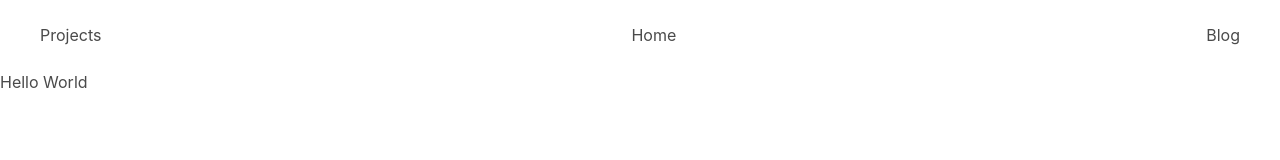
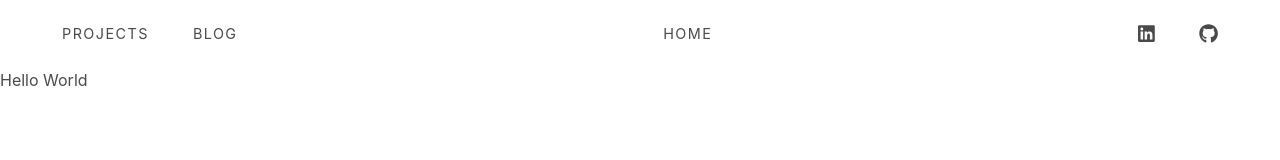
Before and after one commit to zmess24/portfolio, a Gatsby site: page / in a window 1280 px wide. Built offline with nearby package versions, Linux system fonts and the light colour scheme; Gatsby itself is replaced by a stand-in of ours.

Commit message:
fontawesome added

```diff
--- a/package.json
+++ b/package.json
@@ -15,6 +15,11 @@
     "clean": "gatsby clean"
   },
   "dependencies": {
+    "@fortawesome/fontawesome-svg-core": "^1.2.36",
+    "@fortawesome/free-brands-svg-icons": "^5.15.4",
+    "@fortawesome/free-regular-svg-icons": "^5.15.4",
+    "@fortawesome/free-solid-svg-icons": "^5.15.4",
+    "@fortawesome/react-fontawesome": "^0.1.15",
     "@mdx-js/mdx": "^1.6.22",
     "@mdx-js/react": "^1.6.22",
     "bulma": "^0.9.3",
--- a/src/components/navbar.js
+++ b/src/components/navbar.js
@@ -1,12 +1,25 @@
 import * as React from 'react';
+import { FontAwesomeIcon } from '@fortawesome/react-fontawesome';
+import '../utils/fontawesome';
 
 const Navbar = () => {
     return (
         <nav className="navbar" role="navigation" aria-label="main navigation">
             <ul className="navbar-menu">
-                <li className="navbar-start">Projects</li>
+                <ul className="navbar-start">
+                    <li className="navbar-item">Projects</li>
+                    <li className="navbar-item">Blog</li>
+                </ul>
                 <li className="navbar-item">Home</li>
-                <li className="navbar-end">Blog</li>
+                <ul className="navbar-end">
+                    <li className="navbar-item">
+                        <FontAwesomeIcon size="lg" icon={['fab', 'linkedin']}/>
+                    </li>
+                    <li className="navbar-item">
+                        <FontAwesomeIcon size="lg" icon={['fab', 'github']} />
+                    </li>
+                </ul>
+
             </ul>
         </nav>
     )
--- a/src/pages/master.scss
+++ b/src/pages/master.scss
@@ -7,7 +7,16 @@
 .navbar-menu {
     padding: 15px 40px;
 
-    li {
+    .navbar-item {
         align-items: center;
+        margin: 0px 10px;
+        font-size: .9rem;
+        letter-spacing: .1em;
+        text-transform: uppercase;
     }
+
+    // .navbar-start {
+    //     flex-grow: 1;
+    //     justify-content: center;
+    // }
 }
--- /dev/null
+++ b/src/utils/fontawesome.js
@@ -0,0 +1,5 @@
+import { library } from '@fortawesome/fontawesome-svg-core';
+import { faMobile, faCashRegister, faCodeBranch } from '@fortawesome/free-solid-svg-icons';
+import { fab } from '@fortawesome/free-brands-svg-icons';
+
+library.add(fab, faMobile, faCashRegister, faCodeBranch);
```
Also changed, not shown: 1 other file.
